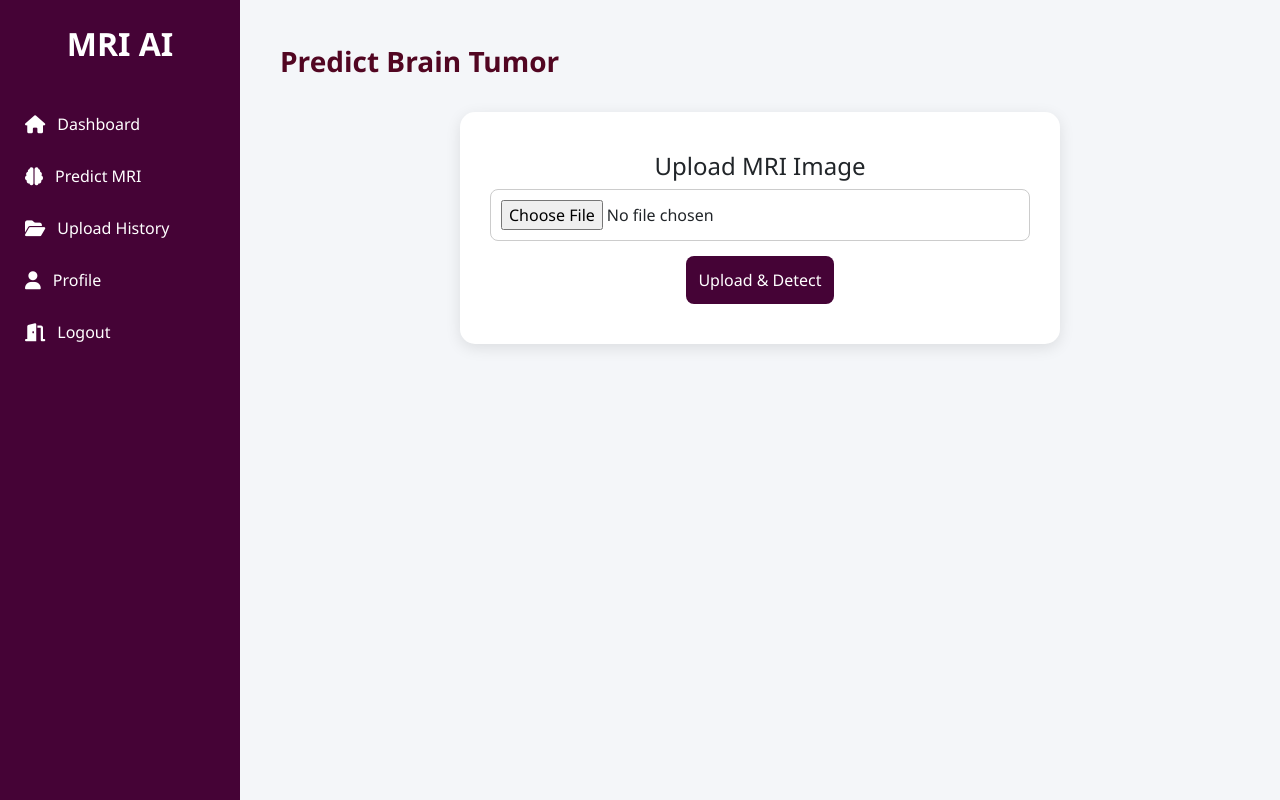
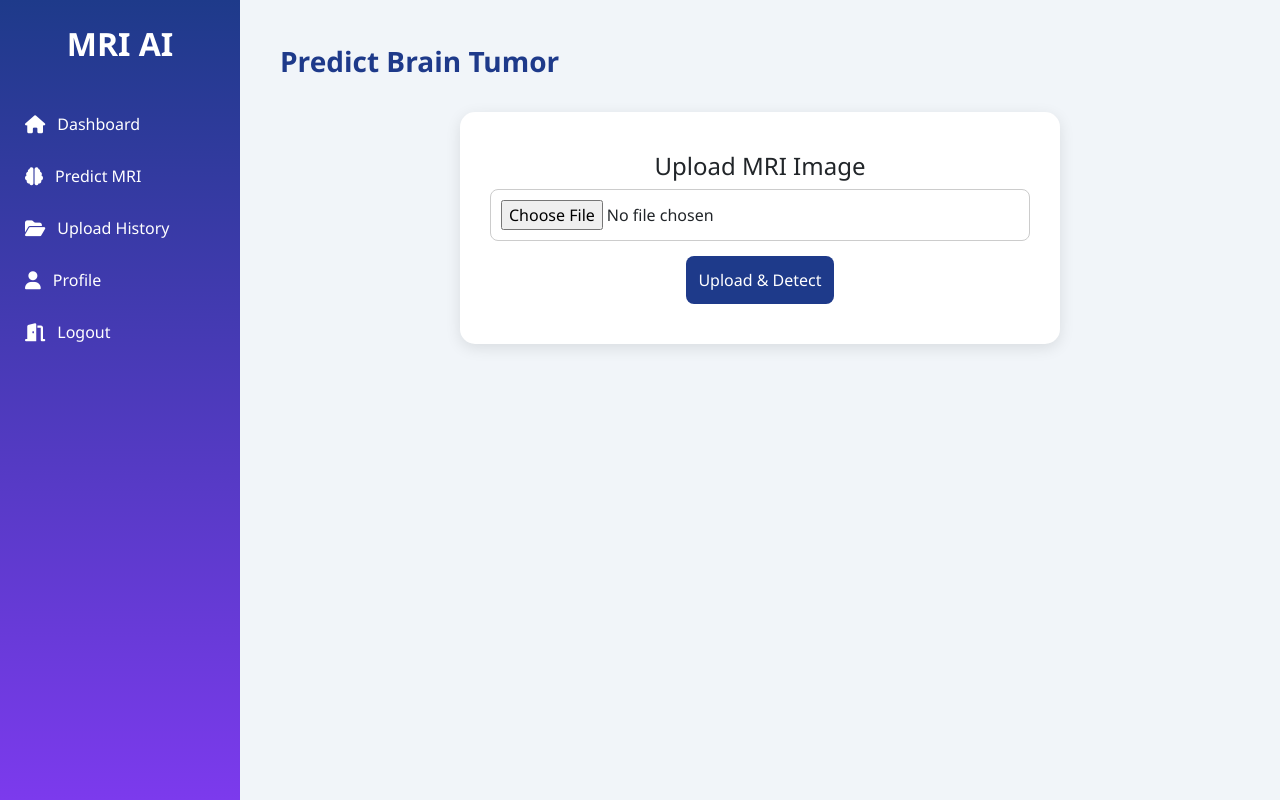
Before and after one commit to Khushbumandal2060/TumorDetect, a Flask app: page /predict in a window 1280 px wide. Run offline with Flask 3, Linux system fonts and the light colour scheme; a user stored in the database is signed in.

Commit message:
updated  styles and  layout in predict MRI

```diff
--- a/backend/templates/predict.html
+++ b/backend/templates/predict.html
@@ -6,11 +6,22 @@
     <link rel="stylesheet" href="https://cdnjs.cloudflare.com/ajax/libs/font-awesome/6.4.0/css/all.min.css">
     <link rel="stylesheet" href="https://cdn.jsdelivr.net/npm/bootstrap-icons@1.11.1/font/bootstrap-icons.css">
     <link href="https://cdn.jsdelivr.net/npm/bootstrap@5.3.1/dist/css/bootstrap.min.css" rel="stylesheet">
+
     <style>
+        :root {
+            --primary: #1e3a8a;
+            /* navy */
+            --secondary: #7c3aed;
+            /* purple */
+            --accent: var(--secondary);
+            --light: #f1f5f9;
+            --dark: #0f172a;
+        }
+
         body {
             margin: 0;
-            font-family: Segoe UI, Arial;
-            background: #f4f6f9;
+            font-family: 'Segoe UI', Arial;
+            background: var(--light);
         }
 
         .container-main {
@@ -21,7 +32,7 @@
         /* Sidebar */
         .sidebar {
             width: 240px;
-            background: #450336;
+            background: linear-gradient(180deg, var(--primary), var(--secondary));
             color: white;
             padding-top: 25px;
         }
@@ -48,7 +59,7 @@
         }
 
         .sidebar a:hover {
-            background: #4a034f;
+            background: var(--accent);
             padding-left: 30px;
         }
 
@@ -62,9 +73,10 @@
             font-size: 28px;
             font-weight: 600;
             margin-bottom: 30px;
-            color: #520622;
+            color: var(--primary);
         }
 
+        /* Cards */
         .card-upload,
         .card-result {
             background: white;
@@ -83,8 +95,9 @@
             width: 100%;
         }
 
+        /* Button */
         .btn-detect {
-            background: #450336;
+            background: var(--primary);
             color: white;
             padding: 12px;
             border: none;
@@ -96,7 +109,7 @@
         }
 
         .btn-detect:hover {
-            background: #4a034f;
+            background: var(--secondary);
             transform: translateY(-2px);
         }
 
@@ -108,7 +121,7 @@
         }
 
         .message {
-            color: rgb(11, 67, 127);
+            color: var(--primary);
             margin-bottom: 15px;
             font-weight: 500;
         }
@@ -117,6 +130,7 @@
 
 <body>
     <div class="container-main">
+
         <!-- Sidebar -->
         <div class="sidebar">
             <h2>MRI AI</h2>
@@ -153,7 +167,10 @@
             {% if result %}
             <div class="card-result">
                 <h4>Prediction Result</h4>
-                <p class="message"><strong>{{ result }}</strong> (Confidence: {{ confidence }}%)</p>
+                <p class="message">
+                    <strong>{{ result }}</strong> (Confidence: {{ confidence }}%)
+                </p>
+
                 {% if filename %}
                 <img src="{{ url_for('static', filename='uploads/' + filename) }}" class="uploaded">
                 {% endif %}
```
